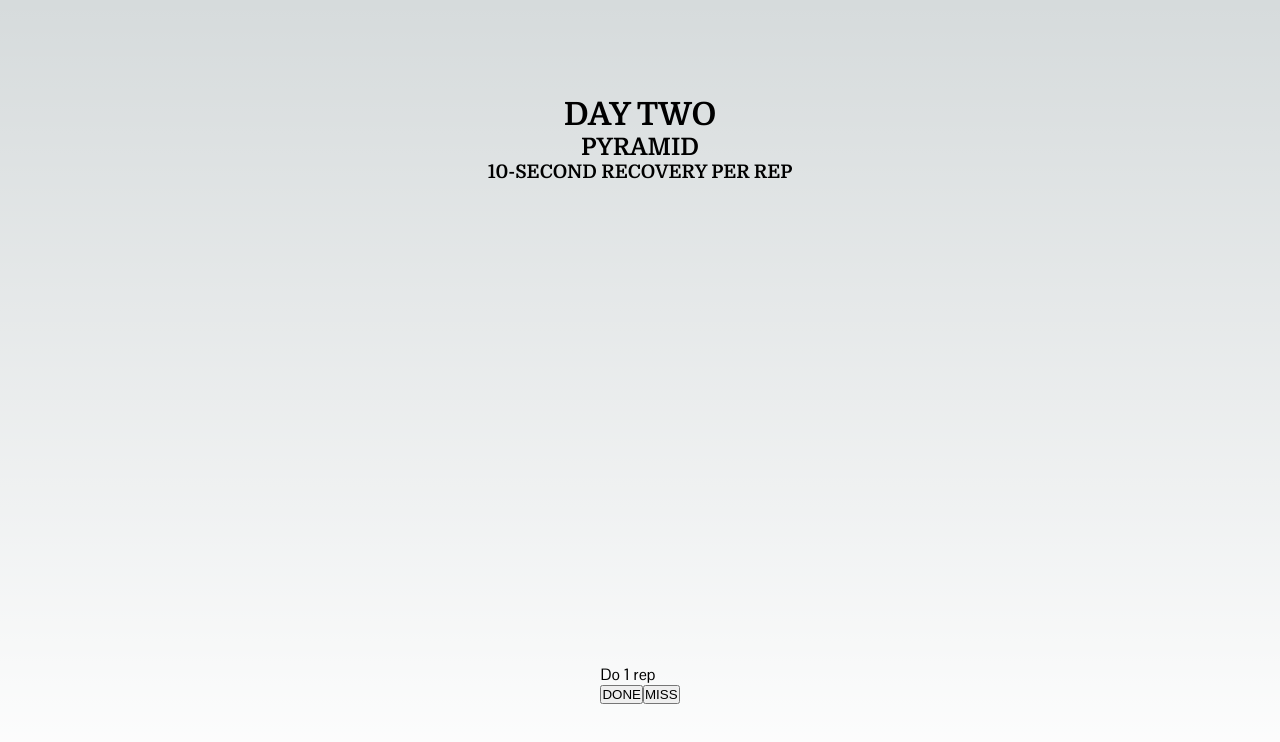
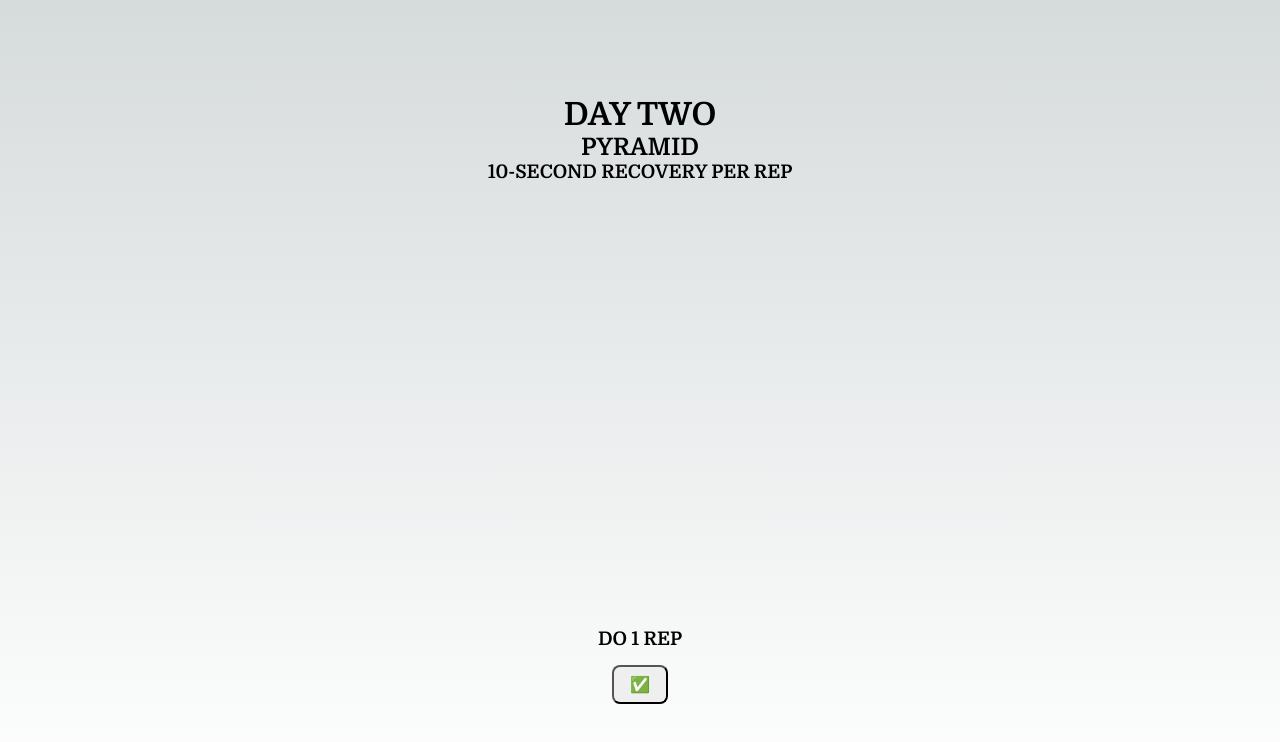
Before and after one commit to GMSoudersJr/armstrong-pull-up-program, a Next.js app: page /program/day-two in a window 1280 px wide. Shown: the top 742 px of the page. Built offline with nearby package versions, Linux system fonts and the light colour scheme.

Commit message:
feat: style day two page and pyramid

```diff
--- a/src/app/components/program/day-two/HowManyRepsModal.module.css
+++ b/src/app/components/program/day-two/HowManyRepsModal.module.css
@@ -1,11 +1,30 @@
 .modal {
-  width: 20rem;
-  height: 50vh;
-  position: absolute;
-  top: 25vh;
-  left: calc(50% - 10rem);
-  border: 1px solid yellow;
+  position: fixed;
+  top: 50%;
+  left: 50%;
+  transform: translate(-50%, -50%);
+  width: 37.5rem;
+  max-width: 100%;
+  height: 23.4375rem;
+  max-height: 100%;
   border-radius: 0.75rem;
-  padding: 3rem;
+  padding: 1rem;
+  display: flex;
+  flex-direction: column;
+  gap: 1rem;
+  align-items: center;
+  justify-content: center;
   backdrop-filter: blur(15px);
 }
+
+.repsButtonContainer {
+  display: grid;
+  grid-template-columns: repeat(5, 1fr);
+  gap: 0.75rem;
+  overflow-x: auto;
+}
+
+.closeButton {
+  padding: 0.5rem 1rem;
+  border-radius: 0.5rem;
+}
--- a/src/app/components/program/day-two/HowManyRepsModal.tsx
+++ b/src/app/components/program/day-two/HowManyRepsModal.tsx
@@ -4,14 +4,18 @@
 
 interface HowManyRepsModalProps {
   onClose: React.MouseEventHandler<HTMLButtonElement>;
+  setStateForShowModal: Dispatch<SetStateAction<boolean>>;
   repsState: number;
   repsArrayState: number[];
   setStateForReps: Dispatch<SetStateAction<number>>;
   setStateForRepsArray: Dispatch<SetStateAction<number[]>>;
+  onMissed: Dispatch<SetStateAction<boolean>>;
 }
 
 const HowManyRepsModal = ({
   onClose,
+  onMissed,
+  setStateForShowModal,
   repsState,
   repsArrayState,
   setStateForReps,
@@ -30,11 +34,17 @@
               repsArrayState={repsArrayState}
               setStateForReps={setStateForReps}
               setStateForRepsArray={setStateForRepsArray}
+              setStateForShowModal={setStateForShowModal}
+              onMissed={onMissed}
             />
           )
         })}
       </div>
-      <button onClick={onClose}>Close</button>
+      <button
+        className={styles.closeButton}
+        onClick={onClose}>
+        CLOSE
+      </button>
     </div>
   )
 };
--- /dev/null
+++ b/src/app/components/program/day-two/MissModalPortal.module.css
@@ -0,0 +1,5 @@
+.missButton {
+  padding: 0.5rem 1rem;
+  border-radius: 0.5rem;
+  font-size: 1rem;
+}
--- a/src/app/components/program/day-two/MissModalPortal.tsx
+++ b/src/app/components/program/day-two/MissModalPortal.tsx
@@ -1,17 +1,19 @@
 import {Dispatch, SetStateAction} from "react";
+import styles from './MissModalPortal.module.css';
 import { useState } from 'react';
 import { createPortal } from 'react-dom';
 import HowManyRepsModal from '@/components/program/day-two/HowManyRepsModal';
 
 interface MissModalPortalProps {
+  onMissed: Dispatch<SetStateAction<boolean>>;
   repsState: number;
   repsArrayState: number[];
   setStateForReps: Dispatch<SetStateAction<number>>;
   setStateForRepsArray: Dispatch<SetStateAction<number[]>>;
-
 }
 
 const MissModalPortal = ({
+  onMissed,
   repsState,
   repsArrayState,
   setStateForReps,
@@ -20,19 +22,31 @@
 
   const [showModal, setShowModal] = useState(false);
 
+  function handleClick() {
+    setShowModal(true);
+  }
+
+  function handleClose() {
+    setShowModal(false);
+    onMissed(false);
+  }
+
   return (
     <>
       <button
-        onClick={() => setShowModal(true)}>
-        MISS
+        className={styles.missButton}
+        onClick={handleClick}>
+        ❌
       </button>
       {showModal && createPortal(
         <HowManyRepsModal
+          onMissed={onMissed}
           repsState={repsState}
           repsArrayState={repsArrayState}
           setStateForReps={setStateForReps}
           setStateForRepsArray={setStateForRepsArray}
-          onClose={() => setShowModal(false)}
+          onClose={handleClose}
+          setStateForShowModal={setShowModal}
         />,
         document.body
       )}
--- a/src/app/components/program/day-two/NumberedMissRepButton.module.css
+++ b/src/app/components/program/day-two/NumberedMissRepButton.module.css
@@ -1,3 +1,5 @@
 .repButton {
   padding: 1rem;
+  font-family: var(--font-pontanoSans);
+  border-radius: 0.75rem;
 }
--- a/src/app/components/program/day-two/NumberedMissRepButton.tsx
+++ b/src/app/components/program/day-two/NumberedMissRepButton.tsx
@@ -2,31 +2,37 @@
 import {Dispatch, SetStateAction} from "react";
 
 interface NumberedMissRepButtonProps {
+  onMissed: Dispatch<SetStateAction<boolean>>;
   repCount: number;
   repsArrayState: number[];
+  setStateForShowModal: Dispatch<SetStateAction<boolean>>;
   setStateForReps: Dispatch<SetStateAction<number>>;
   setStateForRepsArray: Dispatch<SetStateAction<number[]>>;
 }
 
 const NumberedMissRepButton = ({
+  setStateForShowModal,
+  onMissed,
   repCount,
   repsArrayState,
   setStateForReps,
   setStateForRepsArray,
 }: NumberedMissRepButtonProps) => {
 
-  function handlClick() {
+  function handleClick() {
     setStateForReps(repCount);
     setStateForRepsArray([
       ...repsArrayState,
       repCount
     ]);
+    setStateForShowModal(false);
+    onMissed(true);
   };
 
   return (
     <button
       className={styles.repButton}
-      onClick={handlClick}
+      onClick={handleClick}
     >
       {repCount}
     </button>
--- /dev/null
+++ b/src/app/components/program/day-two/PyramidInfo.module.css
@@ -0,0 +1,11 @@
+.pyramidSectionContainer {
+  display: flex;
+  flex-direction: column;
+  align-items: center;
+  gap: 1rem;
+}
+
+.actionButtons {
+  display: flex;
+  gap: 2rem;
+}
--- a/src/app/components/program/day-two/PyramidInfo.tsx
+++ b/src/app/components/program/day-two/PyramidInfo.tsx
@@ -1,6 +1,7 @@
 'use client';
 
 import { useState } from "react";
+import styles from './PyramidInfo.module.css';
 import RepsCompleteButton from '@/components/program/day-two/RepsCompleteButton';
 import Pyramid from "@/components/program/day-two/Pyramid";
 import {isSingular} from "@/utils";
@@ -11,24 +12,38 @@
 
   const [reps, setReps] = useState(1);
   const [repsArray, setRepsArray] = useState(initialRepsArray);
+  const [missed, setMissed] = useState(false);
 
   return (
-    <>
+    <section className={styles.pyramidSectionContainer}>
       <Pyramid repsArray={repsArray} />
-      <p>Do {reps} {isSingular(reps) ? 'rep' : 'reps'}</p>
+      {missed ? (
+        <h3 className={styles.doRepsText}>MAX OUT!</h3>
+      ) : (
+        <h3 className={styles.doRepsText}>DO {reps} {isSingular(reps) ? 'REP' : 'REPS'}</h3>
+      )}
+      <div className={ styles.actionButtons }>
+        {repsArray.length > 0 && !missed  && (
+        <MissModalPortal
+          onMissed={setMissed}
+          repsState={reps}
+          repsArrayState={repsArray}
+          setStateForReps={setReps}
+          setStateForRepsArray={setRepsArray}
+        />
+        )}
+        {missed ? (
+          <p>A row of number buttons here</p>
+        ) : (
         <RepsCompleteButton
           repsState={reps}
           repsArrayState={repsArray}
           setStateForReps={setReps}
           setStateForRepsArray={setRepsArray}
         />
-      <MissModalPortal
-        repsState={reps}
-        repsArrayState={repsArray}
-        setStateForReps={setReps}
-        setStateForRepsArray={setRepsArray}
-      />
-    </>
+        )}
+      </div>
+    </section>
   )
 };
 
--- /dev/null
+++ b/src/app/components/program/day-two/RepsCompleteButton.module.css
@@ -0,0 +1,5 @@
+.doneButton {
+  padding: 0.5rem 1rem;
+  border-radius: 0.5rem;
+  font-size: 1rem;
+}
--- a/src/app/components/program/day-two/RepsCompleteButton.tsx
+++ b/src/app/components/program/day-two/RepsCompleteButton.tsx
@@ -1,11 +1,11 @@
 import {Dispatch, SetStateAction} from "react";
+import styles from './RepsCompleteButton.module.css';
 
 interface RepsCompleteButtonProps {
   repsState: number;
   repsArrayState: number[];
   setStateForReps: Dispatch<SetStateAction<number>>;
   setStateForRepsArray: Dispatch<SetStateAction<number[]>>;
-
 }
 
 const RepsCompleteButton = ({
@@ -27,9 +27,10 @@
 
   return (
     <button
+      className={styles.doneButton}
       onClick={handleClick}
     >
-      DONE
+      ✅
     </button>
   )
 };
```
Also changed, not shown: RepOutput.module.css (deleted, +0 -8 lines), src/app/components/program/day-two/RepsMissButton.tsx (deleted, +0 -36 lines). Lines whose indentation alone changed are shown as unchanged.
